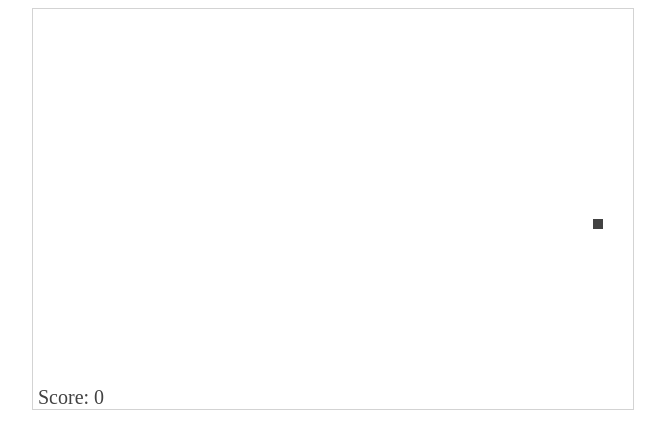
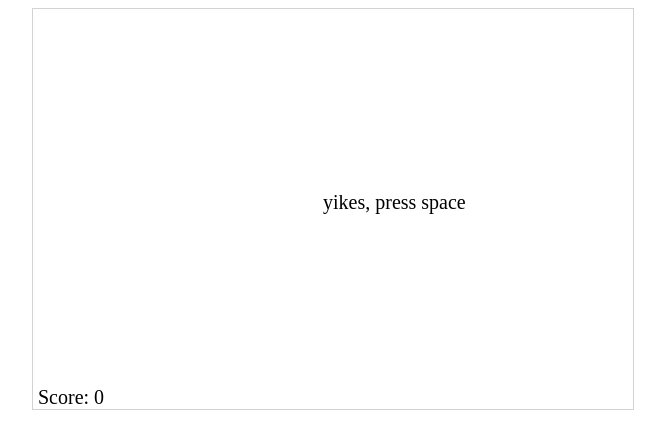
Before and after one commit to feelfreelinux/jssnake, a plain HTML site: page newsnake.html in a window 1280 px wide. Shown: the whole page, without its empty margins (307-972 px from the left). Drawn offline with Linux system fonts and the light colour scheme.

Commit message:
Update newsnake.html

```diff
--- a/newsnake.html
+++ b/newsnake.html
@@ -5,4 +5,4 @@
 <canvas id="canvas" width="600" height="400" style="border:1px solid #d3d3d3;">
 Your browser does not support the HTML5 canvas tag.</canvas>
 </center>
-<script src="newsnake.js"></script>
+<script src="snake.js"></script>
```
